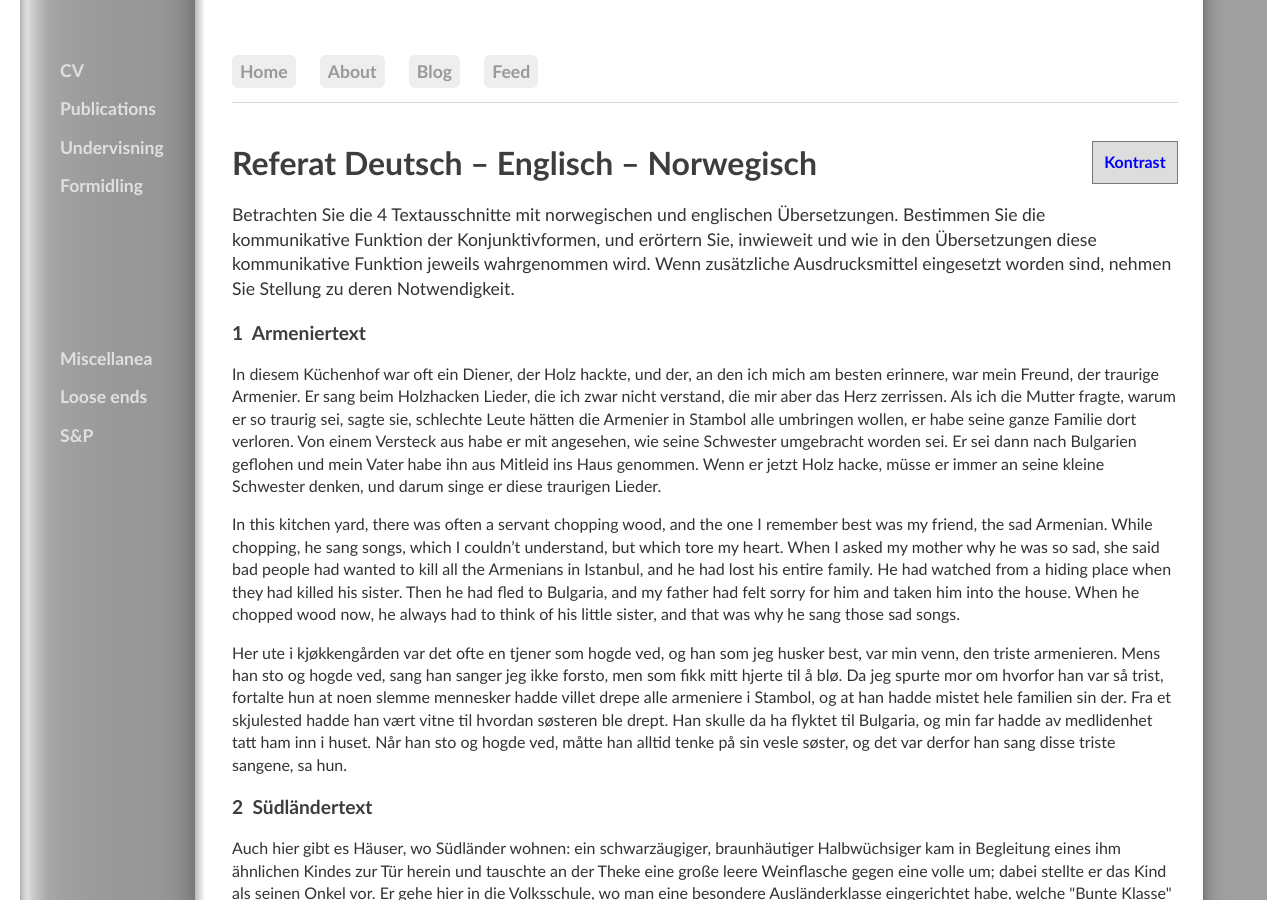
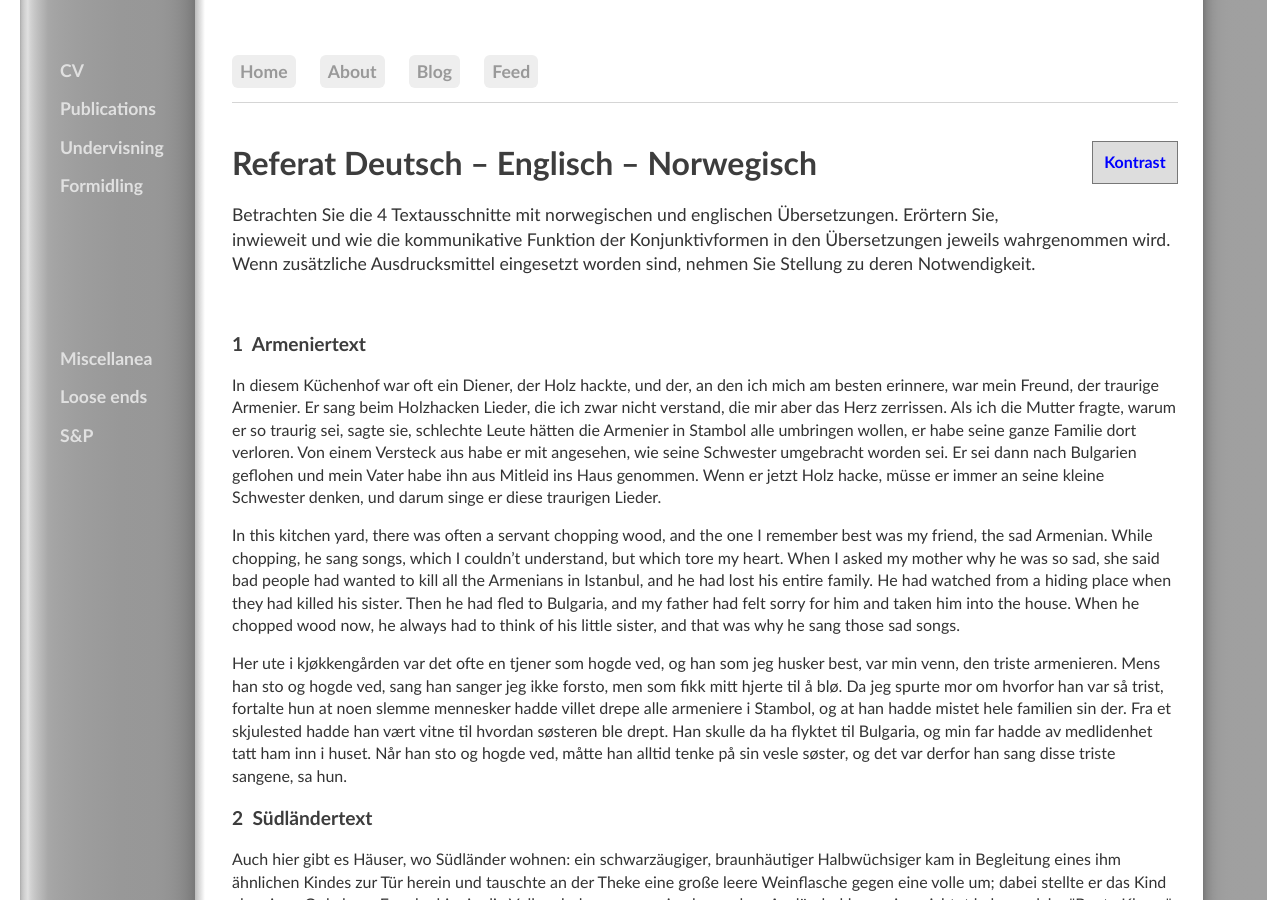
Before and after one commit to kjelljs/kjelljs.github.io, a Jekyll site: the page built from courses/kontrast/referat.html, in a window 1280 px wide and 900 px high. Built offline with Jekyll 4.4.1, drawn with Linux system fonts in a browser that asks for light colours.

Commit message:
Update referat.html

```diff
--- a/courses/kontrast/referat.html
+++ b/courses/kontrast/referat.html
@@ -4,9 +4,9 @@ title: "Referat Deutsch – Englisch – Norwegisch"
 ---
 <div class="ingress"><p>
 Betrachten Sie die 4 Textausschnitte mit norwegischen und englischen Übersetzungen.
-Bestimmen Sie die kommunikative Funktion der Konjunktivformen, und erörtern Sie, inwieweit und wie in den Übersetzungen diese kommunikative Funktion jeweils wahrgenommen wird.
+Erörtern Sie, inwieweit und wie die kommunikative Funktion der Konjunktivformen in den Übersetzungen jeweils wahrgenommen wird.
 Wenn zusätzliche Ausdrucksmittel eingesetzt worden sind, nehmen Sie Stellung zu deren Notwendigkeit.</p></div>
-
+</br>
 
 
 <h3>1&nbsp; Armeniertext</h3>
```
